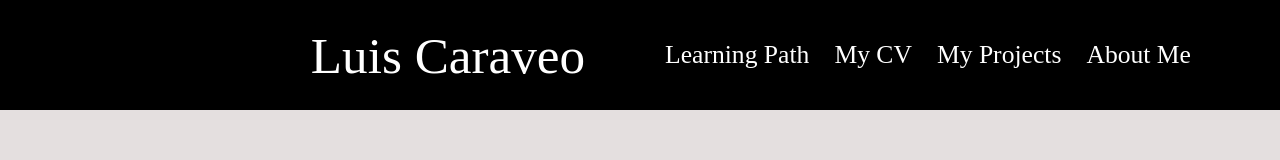
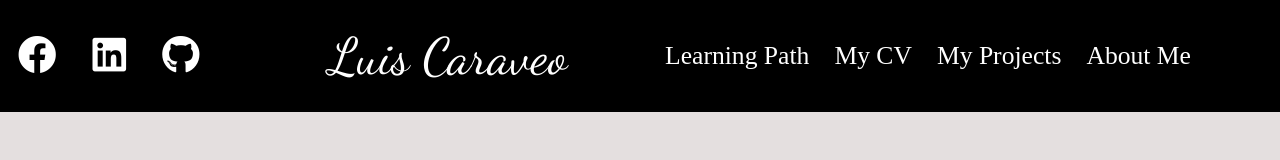
Before and after one commit to Luis-HCC-2000/personalportfolio, a React (Create React App) app: page / in a window 1280 px wide. Shown: the top 160 px of the page. Built offline with nearby package versions, Linux system fonts and the light colour scheme.

Commit message:
Agrege links de proyectos

```diff
--- a/package.json
+++ b/package.json
@@ -41,5 +41,4 @@
   "devDependencies": {
     "gh-pages": "^3.2.0"
   }
-
 }
--- a/public/index.html
+++ b/public/index.html
@@ -8,33 +8,16 @@
       name="description"
       content="Luis Caraveo personal website"
     />
-    <!--
-      manifest.json provides metadata used when your web app is installed on a
-      user's mobile device or desktop. See https://developers.google.com/web/fundamentals/web-app-manifest/
-    -->
-    <!--
-      Notice the use of %PUBLIC_URL% in the tags above.
-      It will be replaced with the URL of the `public` folder during the build.
-      Only files inside the `public` folder can be referenced from the HTML.
-
-      Unlike "/favicon.ico" or "favicon.ico", "%PUBLIC_URL%/favicon.ico" will
-      work correctly both with client-side routing and a non-root public URL.
-      Learn how to configure a non-root public URL by running `npm run build`.
-    -->
+    <link rel="stylesheet" href="https://use.fontawesome.com/releases/v5.15.3/css/all.css"
+      integrity="sha384-SZXxX4whJ79/gErwcOYf+zWLeJdY/qpuqC4cAa9rOGUstPomtqpuNWT9wdPEn2fk" crossorigin="anonymous">
+    <link rel="preconnect" href="https://fonts.gstatic.com">
+    <link href="https://fonts.googleapis.com/css2?family=Bebas+Neue&family=Dancing+Script&display=swap" rel="stylesheet">
     <title>Luis Caraveo</title>
   </head>
   <body>
     <noscript>You need to enable JavaScript to run this app.</noscript>
     <div id="root"></div>
-    <!--
-      This HTML file is a template.
-      If you open it directly in the browser, you will see an empty page.
 
-      You can add webfonts, meta tags, or analytics to this file.
-      The build step will place the bundled scripts into the <body> tag.
-
-      To begin the development, run `npm start` or `yarn start`.
-      To create a production bundle, use `npm run build` or `yarn build`.
     -->
   </body>
 </html>
--- a/src/index.js
+++ b/src/index.js
@@ -31,11 +31,12 @@
     aboutMe: ["aboutMe", "About Me"]
   },
   projects:{
-    tributePage:["Tribute Web Page", "Web page made in tribute to Kobe Bryant"],
-    productLanding:["Product Landing Web Page", "Web Page for selling a product"],
+    //[0: title, 1: Description, 2:Linksrc]
+    tributePage:["Tribute Web Page", "Web page made in tribute to Kobe Bryant", "https://luis-hcc-2000.github.io/"],
+    productLanding:["Product Landing Web Page", "Web Page for selling a product","https://luis-hcc-2000.github.io/ProductLanding.html"] ,
     webSurveyForm:["Web Survey Form", "Web page where a survey is Made"],
     technicalDocumentation:["Technical Documentation Page", "Web page explaining something technical"],
-    javaScriptProjects:["Javascript Coding Challenges Page", "Web page where I show my 5 coding challenges needed to pass the course of JavaScript Algorithms and Data Structures through FreeCodeCamp"],
+    javaScriptProjects:["Javascript Coding Challenges Page", "Web page where I show my 5 coding challenges needed to pass the course of JavaScript Algorithms and Data Structures through FreeCodeCamp", "https://luis-hcc-2000.github.io/JavascriptProjects.html"],
     HundredCodingChallenges:["Hundred coding challenges", "100 coding challenges solved with Python, C++ or C"],
     recognizeHandWrittenDigits:["Recognize Handwritten digits", "Neural networks and logistic regression to recognize handwritten digis"],
     LogisticRegressionPrediction:["Logistic Regression Prediction", "Logistic regression model to predict whether a student gets admitted into a university based on results of two exams"],
@@ -162,7 +163,7 @@
   let project=(arr)=>{
     return (
       <div>
-        <h2>{arr[0]}</h2>
+        {arr.length===3 ? <a href={arr[2]} target="_blank"><h2>{arr[0]}</h2></a> : <h2>{arr[0]}</h2>}
         <p>{arr[1]}</p>
       </div>
     )
```
